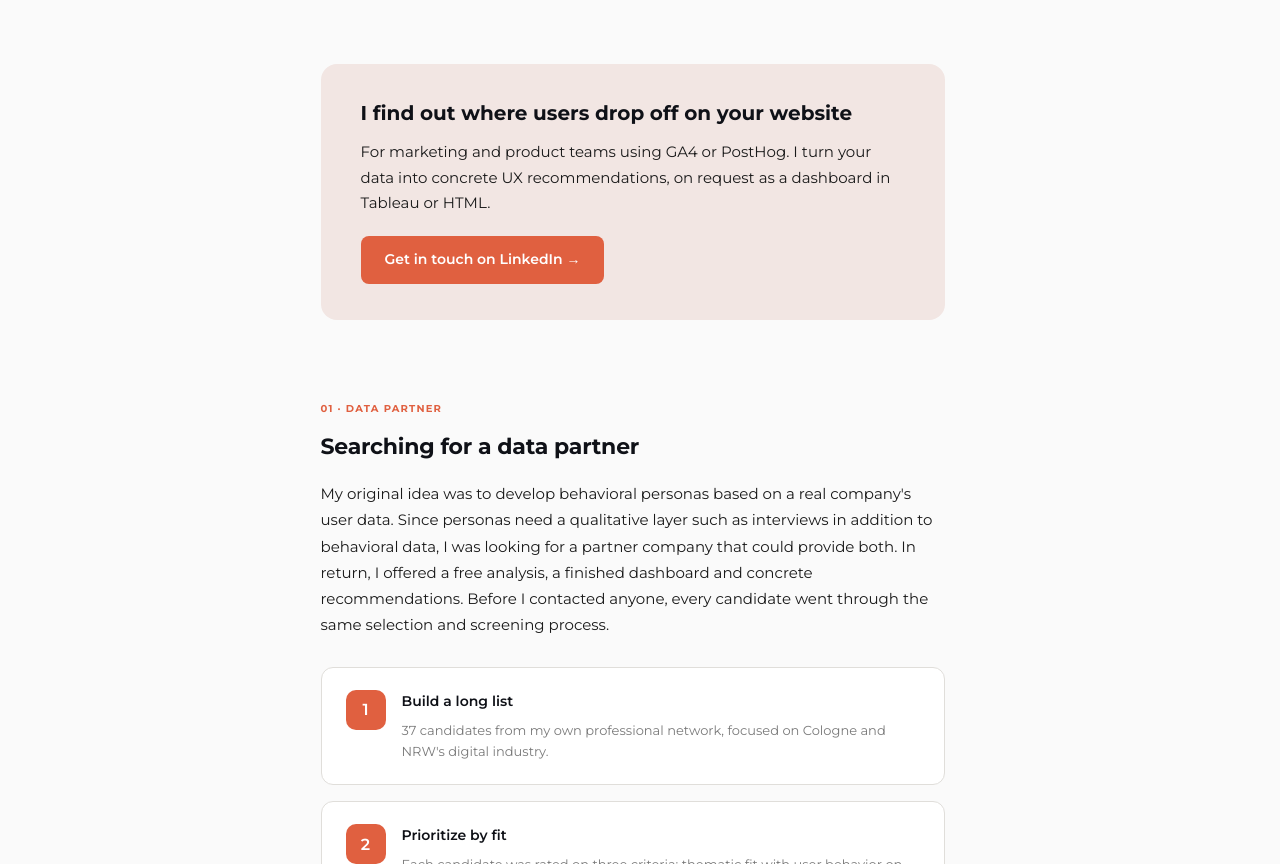
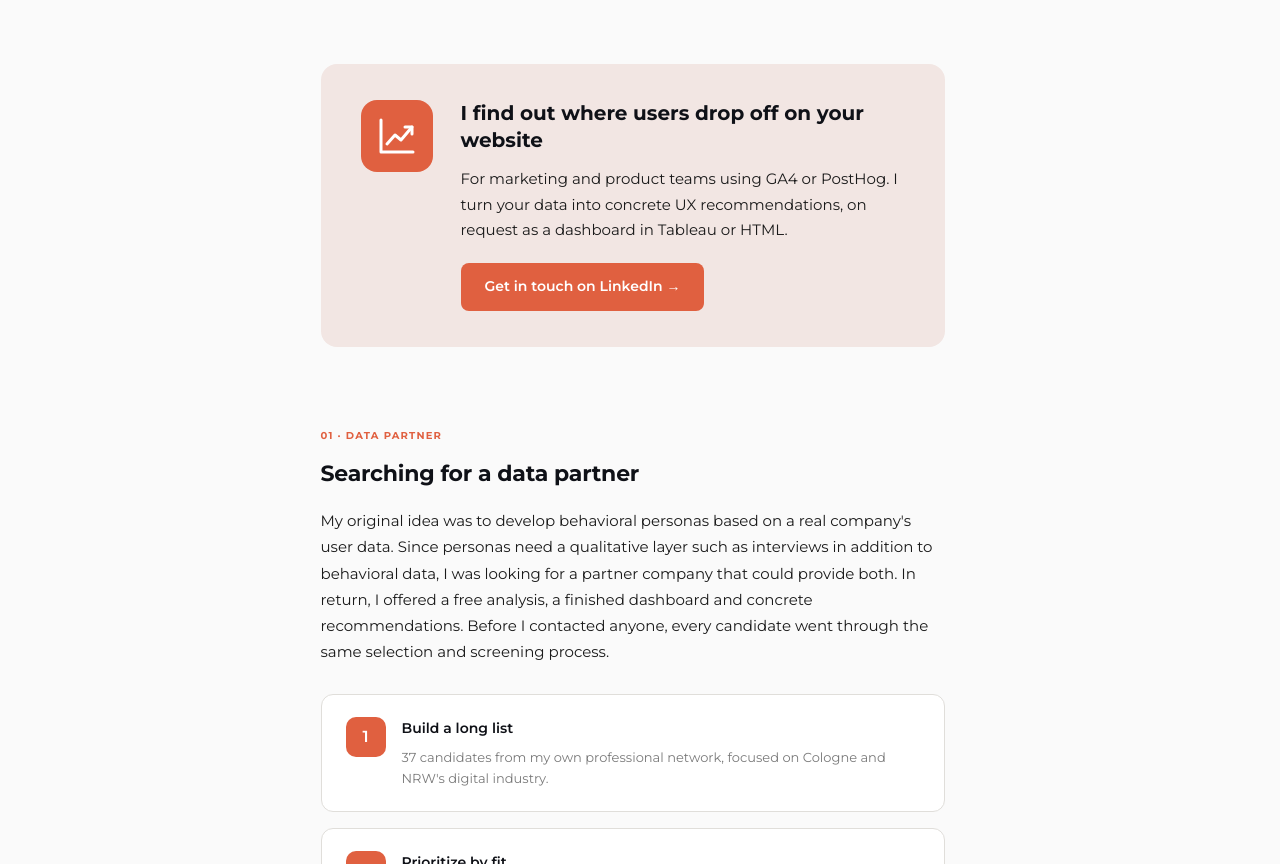
Before and after one commit to Sebastian-Weber/ga4-user-segmentation-web-dashboard, a plain HTML site: page index.html in a window 1280 px wide. Shown: the part 2489-3353 px from the top of the page. Drawn offline with Linux system fonts and the light colour scheme; a script that the page names is missing.

Commit message:
Add chart icon to offer box to draw attention
Co-Authored-By: Claude Opus 5.5 <noreply@anthropic.com>
Claude-Session: https://claude.ai/code/session_01PHWSyp41hF1r8iRo8Du3yJ

```diff
--- a/index.html
+++ b/index.html
@@ -637,7 +637,9 @@
 
   #next .cs-body-text a{color:var(--cs-coral);}
   .cs-offer{max-width:720px;margin:56px auto 0;padding:0 48px;}
-  .cs-offer-inner{background:#F2E6E3;border-radius:16px;padding:36px 40px;}
+  .cs-offer-inner{background:#F2E6E3;border-radius:16px;padding:36px 40px;display:flex;gap:28px;align-items:flex-start;}
+  .cs-offer-icon{flex:none;width:72px;height:72px;border-radius:16px;background:var(--cs-coral);display:flex;align-items:center;justify-content:center;}
+  .cs-offer-icon svg{width:44px;height:44px;display:block;}
   .cs-offer-inner h3{font-size:20px;font-weight:700;color:var(--cs-dark);margin:0 0 12px;line-height:1.35;}
   .cs-offer-inner p{font-size:15px;color:var(--cs-text);margin:0 0 20px;line-height:1.7;}
 
@@ -649,7 +651,7 @@
     .cs-glance-findings{grid-template-columns:1fr;}
     .cs-glance-finding{border-right:none;border-bottom:1px solid var(--cs-border-light);}
     .cs-glance-finding:last-child{border-bottom:none;}
-    .cs-offer-inner{padding:28px 24px;}
+    .cs-offer-inner{padding:28px 24px;flex-direction:column;gap:20px;}
   }
   @media (max-width:600px){
     .cs-board{padding:0 20px 8px;}
@@ -857,9 +859,18 @@
      ============================================================ -->
 <section class="cs-offer" aria-labelledby="of-h3">
   <div class="cs-offer-inner">
+    <div class="cs-offer-icon" aria-hidden="true">
+      <svg viewBox="0 0 44 44" fill="none" stroke="#fff" stroke-width="3" stroke-linecap="round" stroke-linejoin="round">
+        <path d="M6 6v32h32"/>
+        <path d="M12 30l8-9 6 5 11-13"/>
+        <path d="M30 13h7v7"/>
+      </svg>
+    </div>
+    <div>
     <h3 id="of-h3" data-i18n="of-h3">I find out where users drop off on your website</h3>
     <p data-i18n="of-p">For marketing and product teams using GA4 or PostHog. I turn your data into concrete UX recommendations, on request as a dashboard in Tableau or HTML.</p>
     <a class="cs-cta-btn" href="https://linkedin.com/in/sebastian-weber1708" target="_blank" rel="noopener" data-i18n="of-btn">Get in touch on LinkedIn →</a>
+    </div>
   </div>
 </section>
 
```
